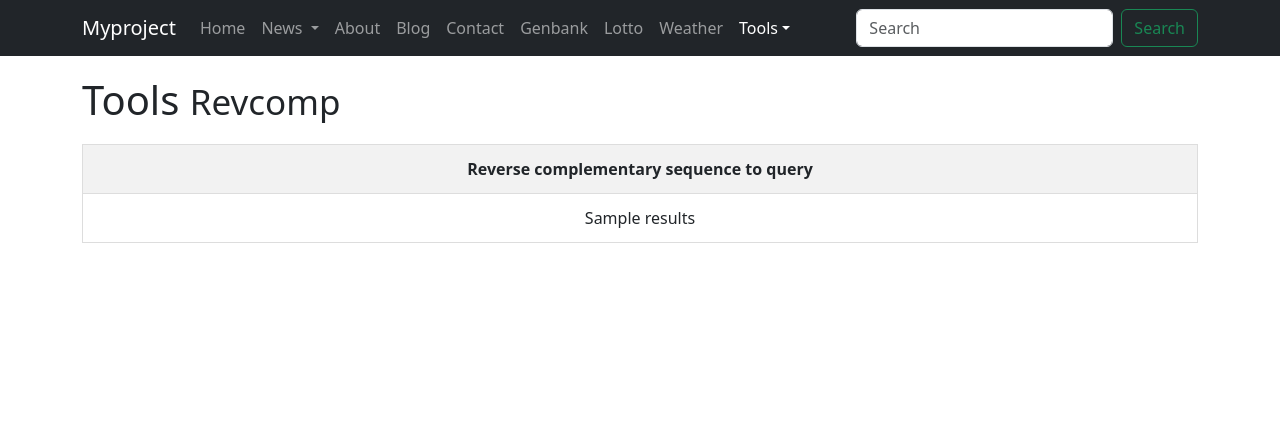
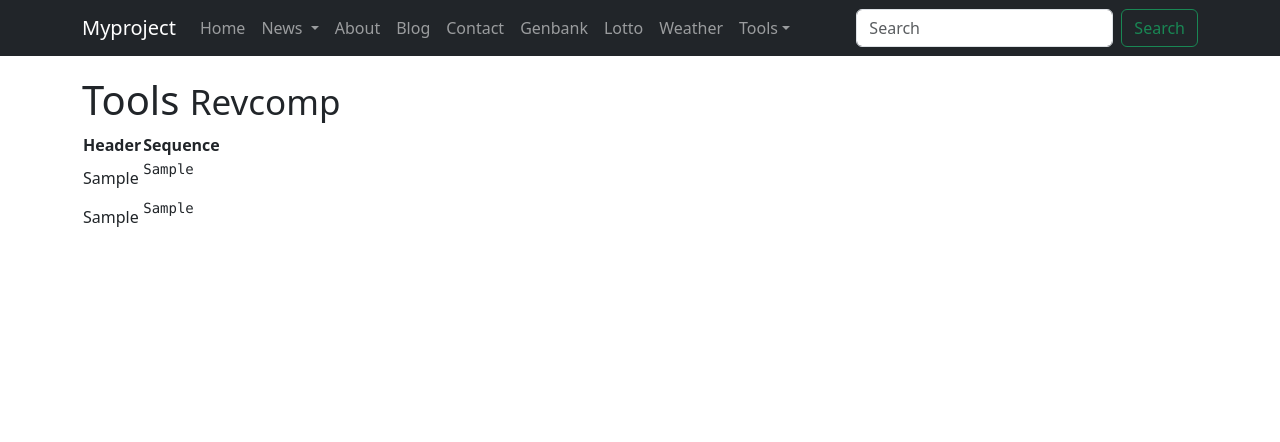
Before and after one commit to MieszkoCharchuta/django, a Django app: template biotools/templates/biotools/revcomp.html in a window 1280 px wide. Shown: the top 442 px of the page. Run offline with Django 5.2, Linux system fonts and the light colour scheme; the template is opened without the code that fills it: most values are stand-ins (such as "Sample title", 1, 10 or a date in 2020).

Commit message:
Ad 5 done, all mandatory done!

```diff
--- a/biotools/templates/biotools/revcomp.html
+++ b/biotools/templates/biotools/revcomp.html
@@ -1,41 +1,24 @@
 {% extends 'myapp/base.html' %}
-
-{% block page_title %}Reverse Complementary{% endblock %}
-{% block nav-link-tools %}active{% endblock %}
-{% block nav-item-revcomp %}active{% endblock %}
 
 {% block content %}
 <h1>Tools <small>Revcomp</small></h1>
-    <style>
-        table {
-            width: 100%;
-            border-collapse: collapse;
-            margin-top: 20px;
-        }
 
-        table, th, td {
-            border: 1px solid #ddd;
-        }
-
-        th, td {
-            padding: 12px;
-            text-align: center;
-        }
-
-        th {
-            background-color: #f2f2f2;
-        }
-    </style>
-    {% if results %}
+{% if query_sequence and revcomp_sequence %}
     <table>
         <thead>
             <tr>
-                <th>Reverse complementary sequence to query {{ query }}</th>
+                <th>Header</th>
+                <th>Sequence</th>
             </tr>
         </thead>
         <tbody>
             <tr>
-                    <td>{{ results }}</td>
+                <td>{{ query_header }}</td>
+                <td><pre>{{ query_sequence }}</pre></td>
+            </tr>
+            <tr>
+                <td>{{ revcomp_header }}</td>
+                <td><pre>{{ revcomp_sequence }}</pre></td>
             </tr>
         </tbody>
     </table>
--- a/biotools/utils.py
+++ b/biotools/utils.py
@@ -15,3 +15,7 @@ def count_words(seq, word_size):
         d[word]["percentage"] = (d[word]["count"] / total_occurrences) * 100
 
     return d
+
+
+def wrap_sequence(sequence, width=80):
+    return "\n".join([sequence[i : i + width] for i in range(0, len(sequence), width)])
```
Also changed, not shown: biotools/forms.py (+10 -9 lines), biotools/views.py (+16 -5 lines). Lines whose indentation alone changed are shown as unchanged.
